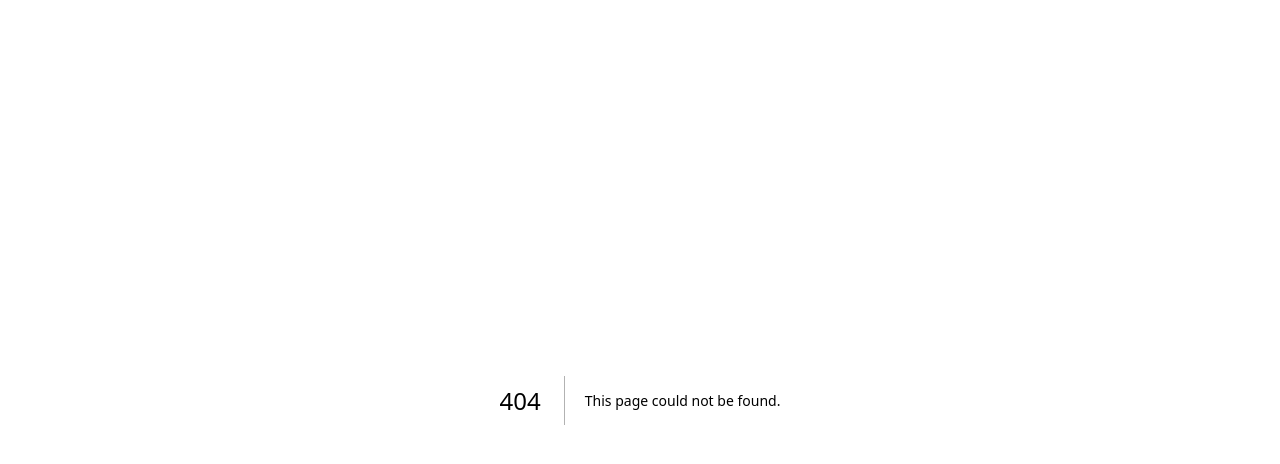
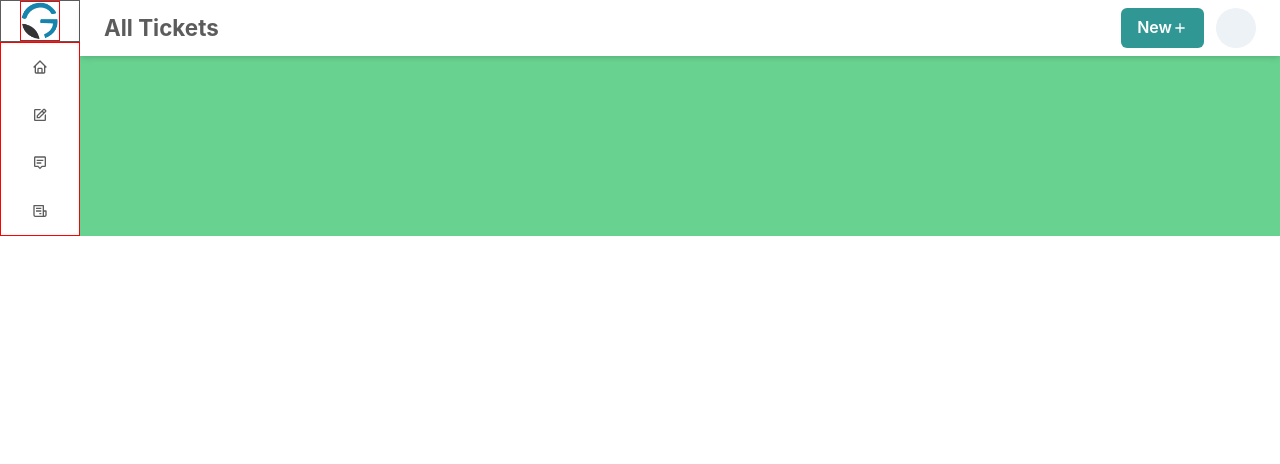
Before and after one commit to yograjtandel/GoalQuest, a Next.js app: page /ticket/ticket in a window 1280 px wide. Before the commit this address had no page. Shown: the top 464 px of the page. Built offline with nearby package versions, Linux system fonts and the light colour scheme.

Commit message:
almight push 1

```diff
--- a/package.json
+++ b/package.json
@@ -20,6 +20,7 @@
     "next": "13.4.4",
     "react": "18.2.0",
     "react-dom": "18.2.0",
+    "react-icons": "^4.9.0",
     "uuid": "^9.0.0"
   }
 }
--- a/pages/_app.js
+++ b/pages/_app.js
@@ -1,4 +1,9 @@
+import { ChakraProvider } from '@chakra-ui/react'
+export default function App({ Component, pageProps }) {
+  return (
+    <ChakraProvider>
+      <Component {...pageProps} />
+      </ChakraProvider>
+  )
 
-export default function App({ Component, pageProps }) {
-  return <Component {...pageProps} />
 }
--- /dev/null
+++ b/pages/ticket/ticket.js
@@ -0,0 +1,26 @@
+import {Box , Grid, GridItem } from "@chakra-ui/react";
+import Sidebar from "@/src/Components/sidebar/sidebar";
+import Header from "@/src/Components/header/header";
+const Ticket = () => {
+  return (
+    <>
+    <Box w='100%' h={'100%'}>
+      <Grid
+        templateAreas={`"nav main"`}
+        gridTemplateColumns={"80px 1fr"}
+        gap="0"
+        color="blackAlpha.700"
+        fontWeight="bold">
+        <GridItem area={"nav"}>
+          <Sidebar/>
+        </GridItem>
+        <GridItem bg="green.300" area={"main"} h={'100%'}>
+          <Header/>
+        </GridItem>
+
+      </Grid>
+      </Box>
+    </>
+  );
+};
+export default Ticket;
--- /dev/null
+++ b/src/Components/drawer/drawer.js
@@ -0,0 +1,43 @@
+import React from "react";
+import { BiPlus } from "react-icons/bi";
+import {
+  Drawer,
+  DrawerBody,
+  DrawerFooter,
+  DrawerHeader,
+  DrawerOverlay,
+  DrawerContent,
+  DrawerCloseButton,
+  useDisclosure,
+  Button,
+  Input,
+} from "@chakra-ui/react";
+
+function CustomDrawer(props) {
+
+  return (
+    <>
+      <Drawer
+        isOpen={props.isOpen}
+        placement="right"
+        onClose={props.onClose}
+        finalFocusRef={props.btnRef}
+        size={"lg"}
+      >
+        <DrawerOverlay />
+        <DrawerContent>
+          <DrawerCloseButton />
+          <DrawerHeader>Create your account</DrawerHeader>
+          <DrawerBody>{props.children}</DrawerBody>
+          <DrawerFooter>
+            <Button variant="outline" mr={3} onClick={props.onClose}>
+              Cancel
+            </Button>
+            <Button colorScheme="blue">Save</Button>
+          </DrawerFooter>
+        </DrawerContent>
+      </Drawer>
+    </>
+  );
+}
+export default CustomDrawer;
--- /dev/null
+++ b/src/Components/form/inputWrapper.js
@@ -0,0 +1,14 @@
+import { FormControl, FormLabel } from "@chakra-ui/react";
+
+
+const InputWrapper = (props) => {
+  return (
+    <FormControl>
+      <FormLabel>{props.title}</FormLabel>
+      {props.children}
+      {/* <Input type="email" /> */}
+    </FormControl>
+  );
+};
+
+export default InputWrapper;
--- /dev/null
+++ b/src/Components/header/header.js
@@ -0,0 +1,67 @@
+import {
+  Box,
+  Flex,
+  Heading,
+  Menu,
+  MenuButton,
+  MenuList,
+  MenuItem,
+  Button,
+  useDisclosure,
+  FormControl,
+  FormLabel,
+  FormErrorMessage,
+  FormHelperText,
+  Input,
+} from "@chakra-ui/react";
+import { ChevronDownIcon } from "@chakra-ui/icons";
+import Drawer from "../drawer/drawer";
+import { useRef, useState } from "react";
+import { BiPlus } from "react-icons/bi";
+import InputWrapper from "../form/inputWrapper";
+
+const header = () => {
+  //   const [newTicket, setNewTicket] = useState(false);
+  const { isOpen, onOpen, onClose } = useDisclosure();
+  const btnRef = useRef();
+  return (
+    <>
+      <Box
+        boxShadow="md"
+        p="6"
+        py={2}
+        bg="white"
+        display={"Flex"}
+        justifyContent={"space-between"}
+        alignItems={"center"}
+      >
+        <Heading fontSize={"1.4rem"}>All Tickets</Heading>
+        <Box display={"flex"}>
+          <Button size={"md"} ref={btnRef} colorScheme="teal" onClick={onOpen}>
+            New <BiPlus />
+          </Button>
+          <Box ms={"3"}>
+            <Menu ps={2}>
+              <MenuButton borderRadius={"50%"} p={2} as={Button}></MenuButton>
+              <MenuList>
+                <MenuItem>Profile</MenuItem>
+                <MenuItem>Create a Copy</MenuItem>
+                <MenuItem>Mark as Draft</MenuItem>
+                <MenuItem>Delete</MenuItem>
+                <MenuItem>Login/Logout</MenuItem>
+              </MenuList>
+            </Menu>
+          </Box>
+        </Box>
+      </Box>
+      <Drawer isOpen={isOpen} onOpen={onOpen} onClose={onClose}>
+       <InputWrapper title="hello">
+       <Input type='email' />
+        </InputWrapper>
+
+      </Drawer>
+    </>
+  );
+};
+
+export default header;
--- /dev/null
+++ b/src/Components/sidebar/sidebar.js
@@ -0,0 +1,54 @@
+import React from "react";
+import {
+  CloseButton,
+  Flex,
+  Text,
+  Box,
+  Image,
+  ListIcon,
+  NavItem,
+  List,
+  Button,
+  ListItem,
+
+} from "@chakra-ui/react";
+import logo from "@/public/assets/images/logo.png";
+import {
+  BiHome,
+  BiSolidDashboard,
+  BiEdit,
+  BiMessageAltDetail,
+  BiReceipt,
+} from "react-icons/bi";
+
+const LinkItems = [
+  { icon: <BiHome /> },
+//   { icon: <BiSolidDashboard /> },
+  { icon: <BiEdit /> },
+  { icon: <BiMessageAltDetail /> },
+  { icon: <BiReceipt /> },
+];
+const sidebar = () => {
+  return (
+    <Flex h={"100%"} w={"100%"} m={0} flexDirection="column">
+      <Box
+        border={"1px solid"}
+        w={"100%"}
+        display={"flex"}
+        alignItems="center"
+        justifyContent="center">
+        <Image src={logo.src} w={"auto"} h={"40px"} alt="logo" border={"1px solid red"}/>
+      </Box>
+      <Flex border={"1px solid red"} h={"100%"} w={"100%"} display={'flex'} alignItems={'center'} justifyContent={'center'}>
+        <List >
+           {LinkItems.map((item, index) => (
+            <ListItem p={4} _hover={{ bg: "teal.600" }}>{item.icon}</ListItem>
+          ))}
+        </List>
+      </Flex>
+
+      {/* <CloseButton display={{ base: 'flex', md: 'none' }} onClick={onClose} /> */}
+    </Flex>
+  );
+};
+export default sidebar;
```
Also changed, not shown: public/assets/images/logo.png (added), 1 other file (tests, documents, lock files or other folders).
